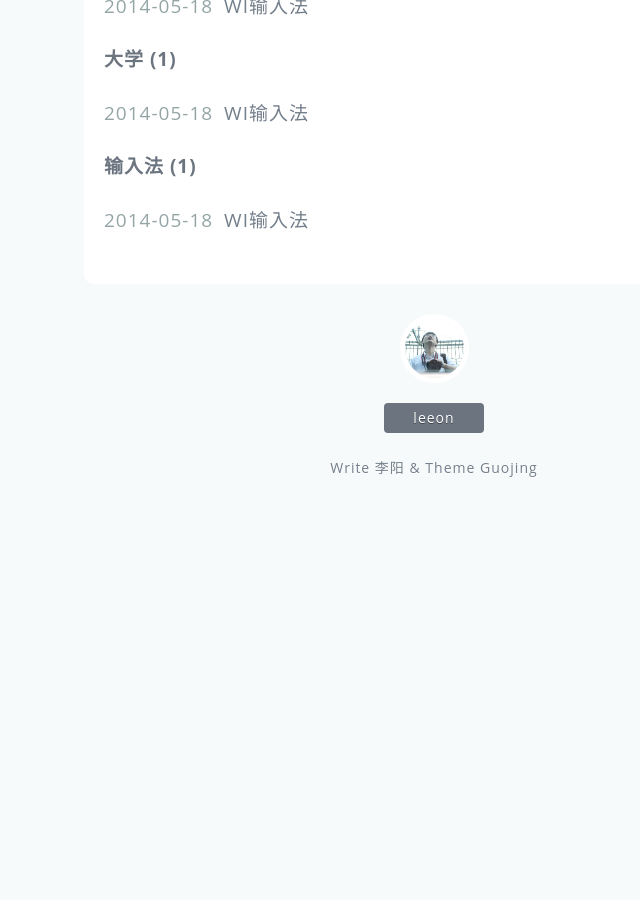
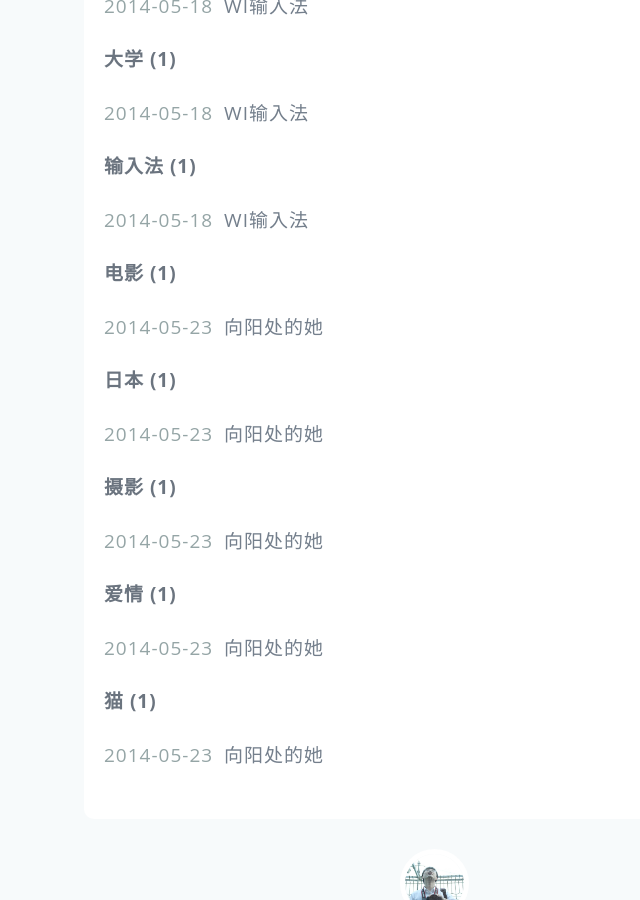
Before and after one commit to leeon/Y.Leeon, a Jekyll site: the page built from tags/index.md, in a window 1280 px wide and 900 px high, scrolled down 1767 px. Shown: the whole window, without its empty margins (206-846 px from the left). Built offline with Jekyll 4.4.1, drawn with Linux system fonts in a browser that asks for light colours; before the commit the page ends 2280 px from its top, so only the background shows below that; some of the changed lines change nothing that is shown.

Commit message:
add a post
she in the sun movie

```diff
--- a/_includes/banner.html
+++ b/_includes/banner.html
@@ -1,6 +1,6 @@
 <div class="banner">
 <ul class="nav nav-pills">
-  <li><a href="/">最近</a></li>
+  <li><a href="/">封面</a></li>
   <li><a href="/write/">写</a></li>
   <li><a href="/code/">编程</a></li>
   <li><a href="/photos/">摄影</a></li>
--- /dev/null
+++ b/_posts/write/2014/2014-05-23-the-girl-in-the-sun.md
@@ -0,0 +1,55 @@
+---
+layout:    post
+title:     向阳处的她
+category:  write
+description: 向阳处的她是一部唯美的纯爱电影,松本润和上野树里主演,温暖奇幻的爱情故事里也蕴含了很多人生的道理。
+tags: 电影 日本 摄影 爱情 猫
+---
+
+> “今天要是夏天就好了”
+
+电影的最后，在江之岛的海边, 真绪这样说。
+
+本当作一部普通的日系爱情电影看的，但却又不一样的体会。结束时感触最深的三个地方: **1**.这部电影的画面是我看过最唯美的，几乎每一帧都是日系摄影的经典。**2**.意外的发现拍摄地点是江之岛，在日本，江之岛也被称作“猫岛”。之前在『知日』杂志中刚好又看到，正好奇它的模样。**3**这部电影讲述了一些值得回味人生的道理。
+
+
+
+-----
+
+{:.center}
+![开始](http://cdn4atleeon.qiniudn.com/image/write/2014/sheinthesun-1.jpg){:style="max-width:700px"}
+
+
+有剧透
+{:.center}
+
+
+电影就是在江之岛开始的，小时候的浩介用自己的护身符救起一直小猫。用他的话说是『一见钟情』，然后看见小猫逃走了。后者化作真绪，努力的寻找浩介，正如人的社会关系是复杂的，面对压力，最后逃走的是浩介。
+
+
+{:.center}
+![相遇](http://cdn4atleeon.qiniudn.com/image/write/2014/sheinthesun-2.jpg){:style="max-width:700px"}
+
+初见
+{:.center}
+
+
+十年后，偶然的再次相遇背后是真绪的精心准备。原作小说里，作者也许正想用此来感叹人类社会并无那样轻松的『纯爱』。这个复杂的社会里，真绪需要用生命中大部分的时间去找回逃走的浩介。学历，事业，样貌，换回她心中最初的想象的简单的相遇。影片中不断播放的『Wouldn't it be nice』,是真绪的主题曲，她利用一只猫的生命期限，去努力做好每一件事情，为了『初衷』。
+
+『我有很努力的学习哦』真绪说这句话的时候，我想到了『初衷』。如同浩介一样的大部分人，在这个社会环境中，很难有有影片中真绪那样『初衷』，并用一生的时间去执着，逃走或许是个好主意。人们有更长的生命，因此不会感受到这种感觉。但是对于生活和自己喜欢的事情，不正是需要这种简单的热情吗？
+
+
+{:.center}
+![私奔](http://cdn4atleeon.qiniudn.com/image/write/2014/sheinthesun3.jpg){:style="max-width:700px"}
+
+私奔
+{:.center}
+
+最想做的事，留给最好的年华。
+
+我看见这世上的平凡和伟大，但凡精彩，必然是追逐『初衷』的时刻。
+
+
+
+
+> “这样今天的日落就会更晚一点”
```
